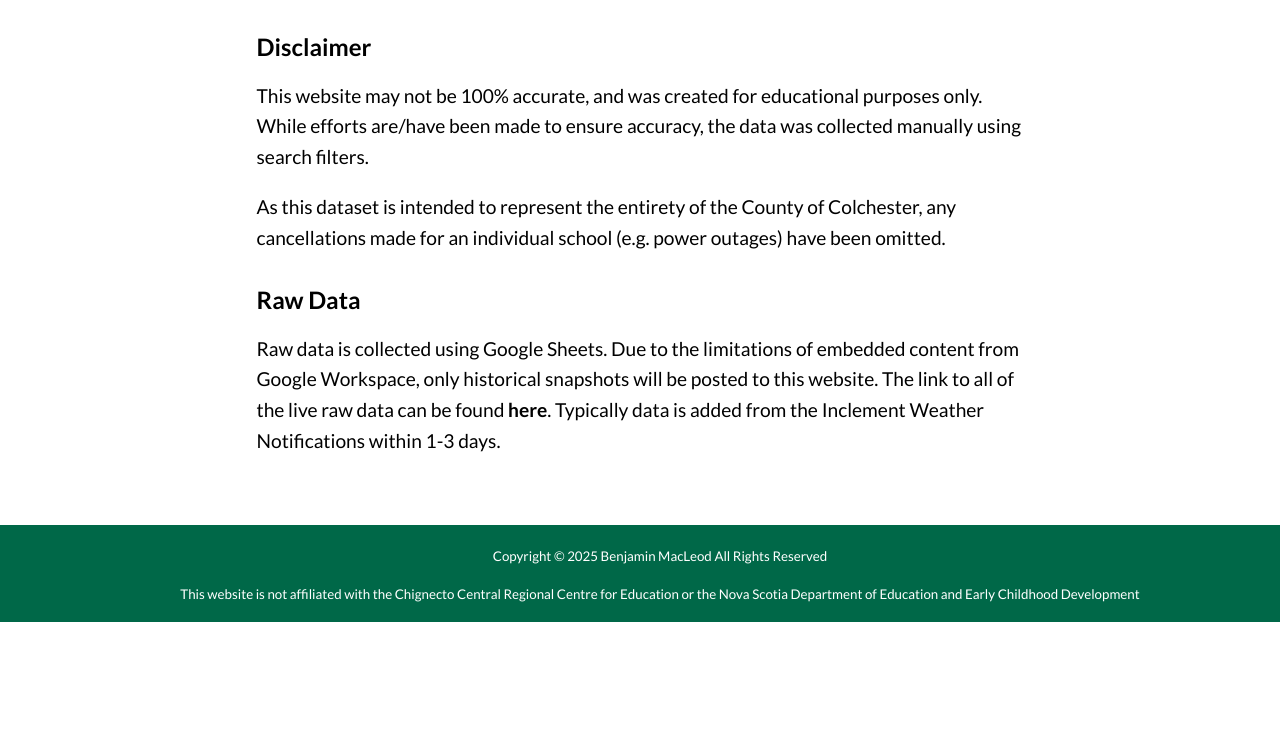
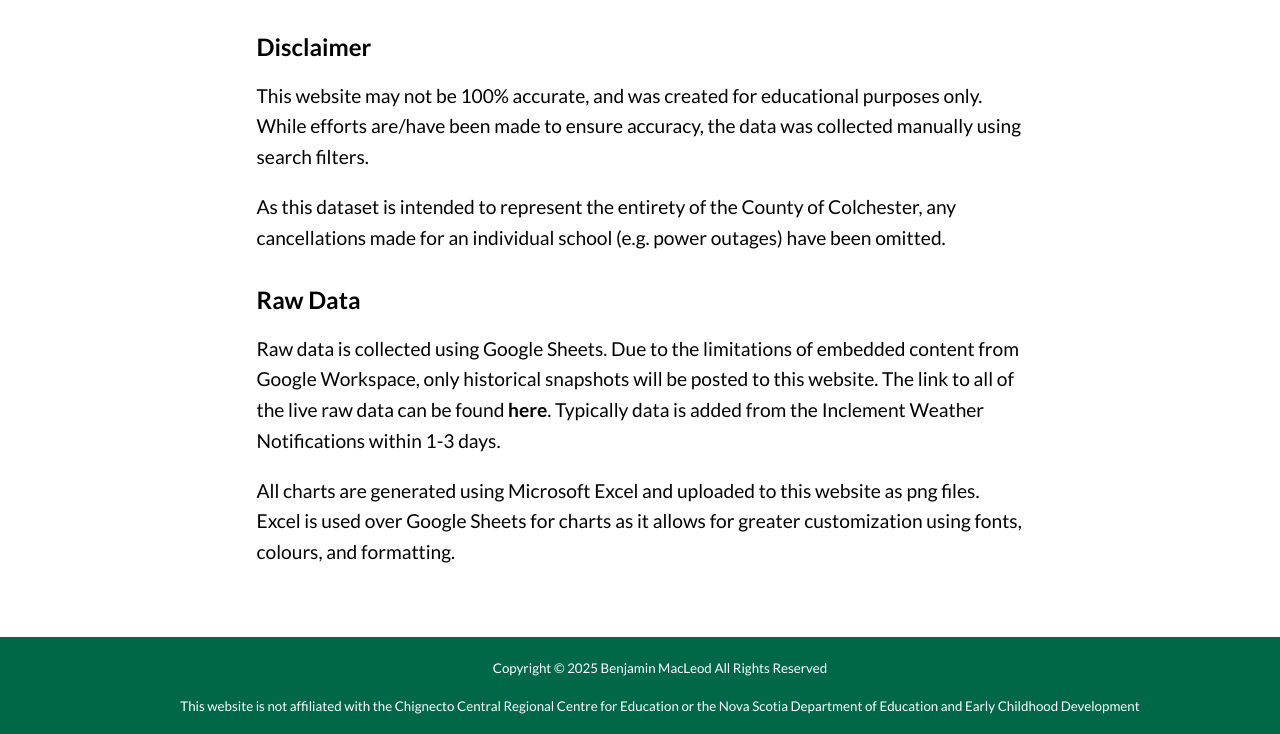
Before and after one commit to benjaminmacleod/ccrcestormday, a plain HTML site: page summary.html in a window 1280 px wide. Shown: the part 3061-3795 px from the top of the page. Before the commit the page ends 3683 px from the top, so only its background shows below. Drawn offline with Linux system fonts and the light colour scheme.

Commit message:
Update summary.html

```diff
--- a/summary.html
+++ b/summary.html
@@ -204,6 +204,7 @@
 
 <h4>Raw Data</h4>
 <p>Raw data is collected using Google Sheets. Due to the limitations of embedded content from Google Workspace, only historical snapshots will be posted to this website. The link to all of the live raw data can be found <a href="https://docs.google.com/spreadsheets/d/1hCUFEAX57ncixs3p11Ngrr0l5N8ovPFHKDn9VZAn3rc/view">here</a>. Typically data is added from the Inclement Weather Notifications within 1-3 days.</p>
+<p>All charts are generated using Microsoft Excel and uploaded to this website as png files. Excel is used over Google Sheets for charts as it allows for greater customization using fonts, colours, and formatting.</p>
 
 </div>
 </div>
```
